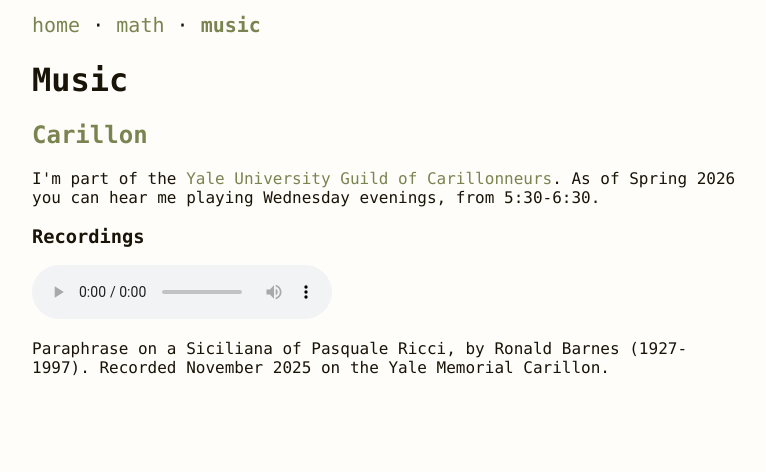
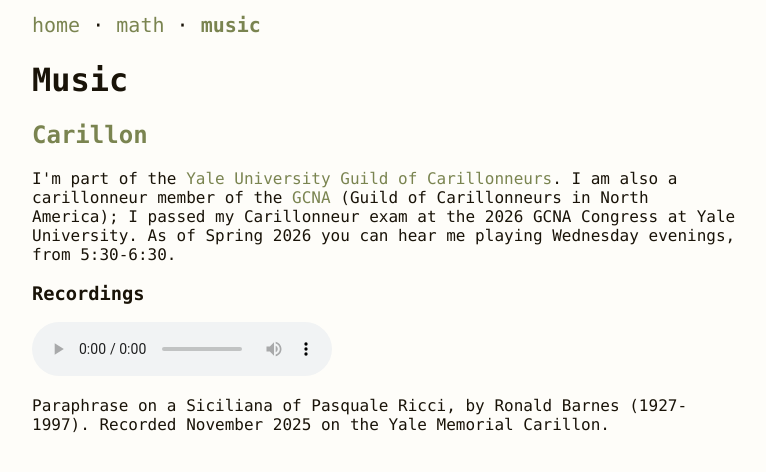
Before and after one commit to keklia/keklia.github.io, a Jekyll site: the page built from music.html, in a window 1280 px wide. Shown: the top 472 px of the page, without its empty margins (256-1022 px from the left). Built offline with Jekyll 4.4.1, drawn with Linux system fonts in a browser that asks for light colours.

Commit message:
Update music.html

```diff
--- a/music.html
+++ b/music.html
@@ -14,7 +14,7 @@ title: Music
 -->
 
 <p>
-I'm part of the <a href="http://yalecarillon.org" target="_blank">Yale University Guild of Carillonneurs</a>. As of Spring 2026 you can hear me playing Wednesday evenings, from 5:30-6:30.
+I'm part of the <a href="http://yalecarillon.org" target="_blank">Yale University Guild of Carillonneurs</a>. I am also a carillonneur member of the <a href="https://gcna.org/" target="_blank">GCNA</a> (Guild of Carillonneurs in North America); I passed my Carillonneur exam at the 2026 GCNA Congress at Yale University. As of Spring 2026 you can hear me playing Wednesday evenings, from 5:30-6:30.
 </p>
 
 <h3>Recordings</h3>
```
